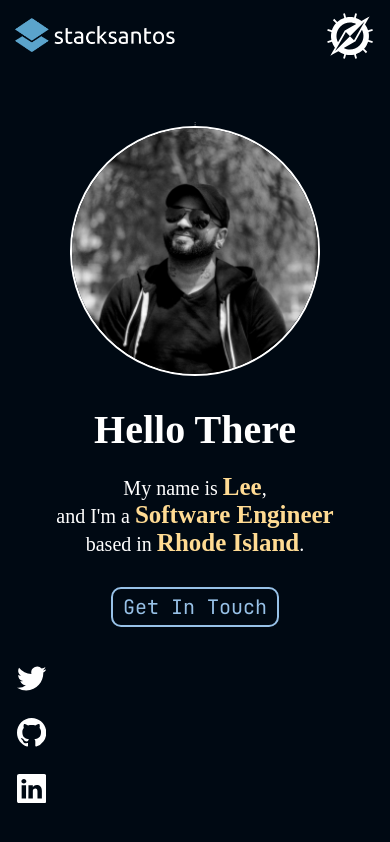
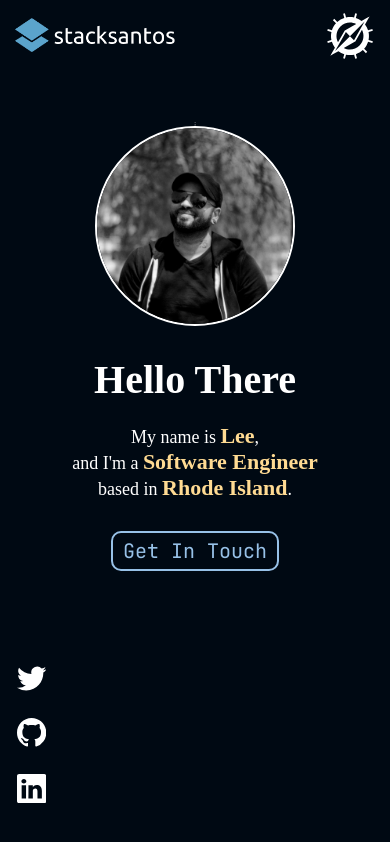
Before and after one commit to stacksantos/porftolio-react, a React (Create React App) app: page / in a window 390 px wide. Both pictures are taken after a click on the picture 195 px from the left and 399 px from the top of the page. Built offline with nearby package versions, Linux system fonts and the light colour scheme; a web font is replaced by a local one.

Commit message:
fix mobile sizing

```diff
--- a/src/containers/mobile/mobileContent/mobileContent.sass
+++ b/src/containers/mobile/mobileContent/mobileContent.sass
@@ -8,7 +8,7 @@
     width: 100%
 
 .profilePic
-    width: 250px
+    width: 200px
     border-radius: 50%
     border: 2px solid white
 
@@ -25,7 +25,7 @@
         font-size: 6rem
 
 #myNameIs
-    font-size: 2rem
+    font-size: 1.8rem
     font-family: var(--contrail)
     text-align: center
     margin-top: 2rem
@@ -34,7 +34,7 @@
         font-size: 3rem
 
 .strong
-    font-size: 2.5rem
+    font-size: 2.2rem
     color: var(--bright)
 
     @media  screen and (min-width: 1200px)
```
Also changed, not shown: src/containers/mobile/mobileNav/MobileNav.jsx (+15 -0 lines).
